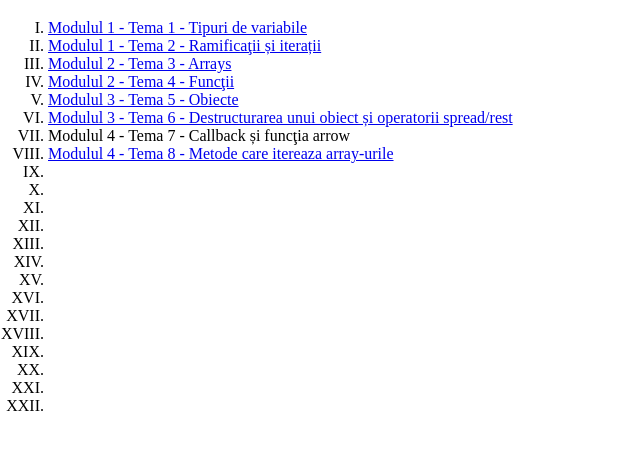
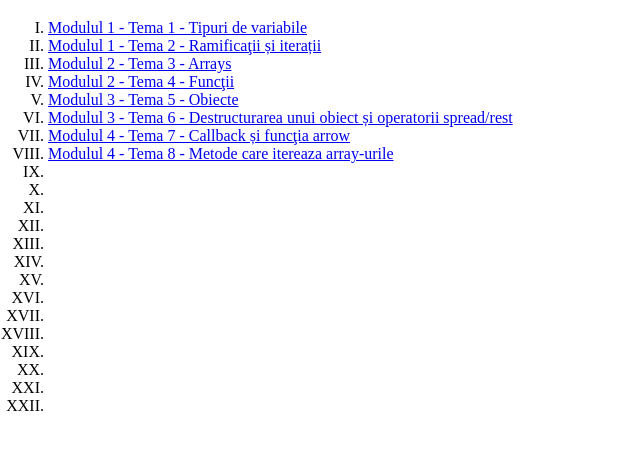
Before and after one commit to turbomatrixxxl/Java-Script, a plain HTML site: page index.html in a window 1280 px wide. Shown: the part 61-510 px from the top of the page, without its empty margins (0-640 px from the left). Drawn offline with Linux system fonts and the light colour scheme.

Commit message:
Update index.html

```diff
--- a/index.html
+++ b/index.html
@@ -40,8 +40,9 @@
           </a>
         </li>
         <li>
-          <a href="./modulul4-tema7-callback-și-funcţia-arrow.html"></a>Modulul
-          4 - Tema 7 - Callback și funcţia arrow
+          <a href="./modulul4-tema7-callback-și-funcţia-arrow.html"
+            >Modulul 4 - Tema 7 - Callback și funcţia arrow</a
+          >
         </li>
         <li>
           <a href="./modulul4-tema8-metode-care-itereaza-array-urile.html"
```
